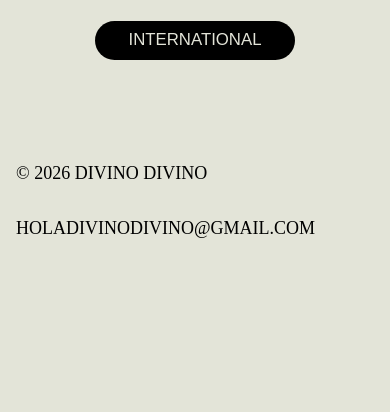
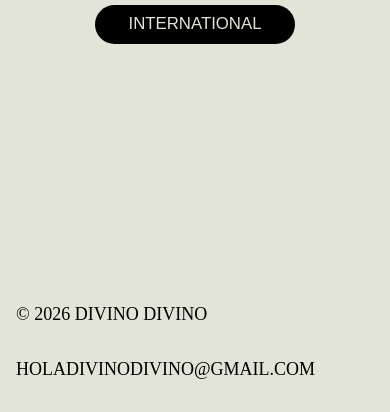
Before and after one commit to bel-en-s/divino_divino, a website built with Vite: page care.html in a window 390 px wide. Shown: the part 573-985 px from the top of the page. Before the commit the page ends 844 px from the top, so only its background shows below. Built offline with nearby package versions, Linux system fonts and the light colour scheme; some packages are replaced by stand-ins of ours; a web font is replaced by a local one.

Commit message:
care: quitar campos dominio y whatsapp del form internacional + fix footer pisando botones en móvil

```diff
--- a/care.html
+++ b/care.html
@@ -141,8 +141,6 @@
             <form id="intlForm" class="formulario-divino" style="max-width: 420px;">
               <input type="text" name="name" data-i18n-placeholder="care-form-name" placeholder="Nombre y apellido" required />
               <input type="email" name="email" data-i18n-placeholder="care-form-email" placeholder="Email" required />
-              <input type="text" name="domain" data-i18n-placeholder="care-form-domain-web" placeholder="Dominio deseado (opcional)" />
-              <input type="text" name="phone" data-i18n-placeholder="care-form-phone" placeholder="WhatsApp (opcional)" />
             </form>
             <p id="intlResult" class="care-soon-note" data-i18n="care-form-success" style="display:none;"></p>
             <div id="paypal-button-container-P-1LY42344K16322315NKWUCFY" class="paypal-container"></div>
@@ -155,7 +153,7 @@
       </div>
     </section>
 
-    <footer style="z-index:1; position:absolute; bottom:0; left:0; width:100%;">
+    <footer class="care-footer">
       <div class="container">
         <div style="display:flex; justify-content:space-between; align-items:flex-end; gap:2rem; padding:1rem 0; flex-wrap:wrap;">
           <p>&copy; <span id="year"></span> DIVINO DIVINO</p>
@@ -214,8 +212,6 @@
             'Nueva suscripción internacional al plan Hosting + Domain Renewal.\n\n' +
               'Nombre: ' + (payload.name || '-') + '\n' +
               'Email: ' + (payload.email || '-') + '\n' +
-              'Dominio deseado: ' + (payload.domain || '-') + '\n' +
-              'WhatsApp: ' + (payload.phone || '-') + '\n' +
               'PayPal subscription ID: ' + (subscriptionID || '-') + '\n' +
               'Región: Internacional (PayPal)'
           );
@@ -228,13 +224,11 @@
 
         function readIntlForm() {
           const form = document.getElementById('intlForm');
-          if (!form) return { name: '', email: '', domain: '', phone: '' };
+          if (!form) return { name: '', email: '' };
           const fd = new FormData(form);
           return {
             name: fd.get('name') || '',
             email: fd.get('email') || '',
-            domain: fd.get('domain') || '',
-            phone: fd.get('phone') || '',
           };
         }
 
--- a/css/care.css
+++ b/css/care.css
@@ -140,6 +140,14 @@
 .care-back:hover {
   color: var(--tone-500);
   opacity: 0.8;
+}
+
+.care-footer {
+  position: absolute;
+  bottom: 0;
+  left: 0;
+  width: 100%;
+  z-index: 1;
 }
 
 .care-grid {
@@ -432,9 +440,16 @@
 
 @media (max-width: 1000px) {
   .care {
-    height: 100svh;
-    max-height: 100svh;
-    padding: 5rem 1rem 5rem;
+    height: auto;
+    max-height: none;
+    min-height: 100svh;
+    overflow: visible;
+    padding: 5rem 1rem 7rem;
+  }
+
+  .care-footer {
+    position: relative;
+    bottom: auto;
   }
 
   .care-pill {
```
